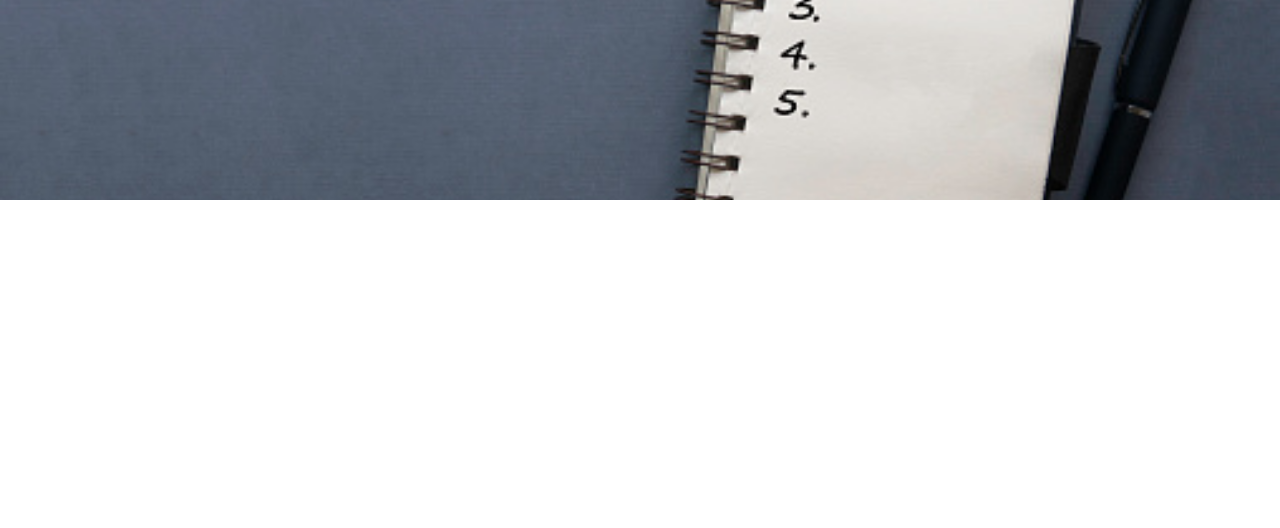
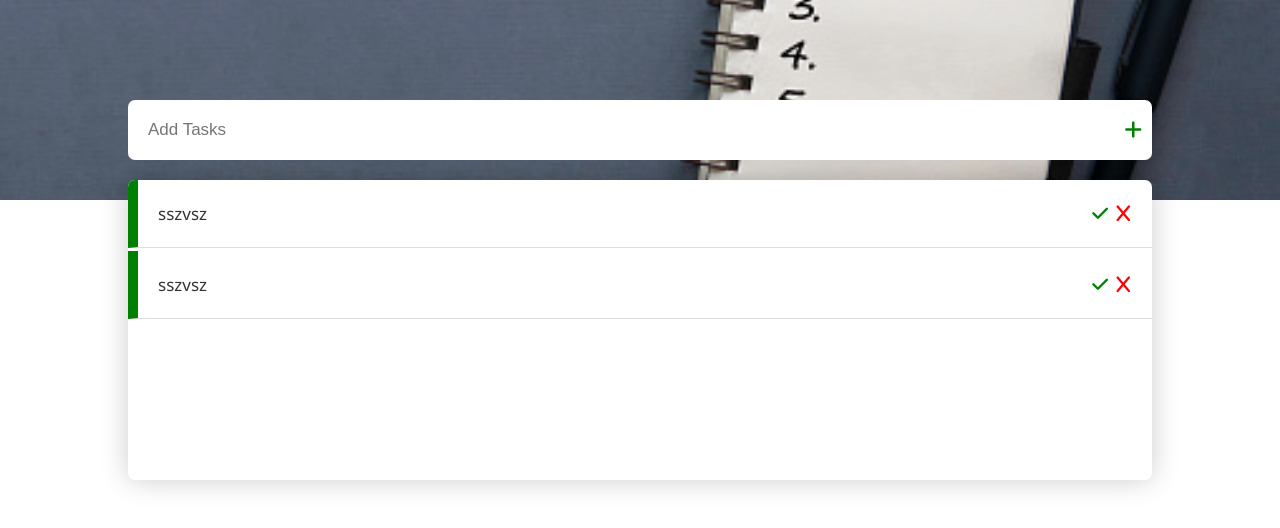
Before and after one commit to GSG-G13/basel-mohand-ToDo, a plain HTML site: page index.html in a window 1280 px wide. Drawn offline with Linux system fonts and the light colour scheme.

Commit message:
Finish the structure Related #1 "

```diff
--- a/index.html
+++ b/index.html
@@ -5,13 +5,34 @@
   <meta http-equiv="X-UA-Compatible" content="IE=edge">
   <meta name="viewport" content="width=device-width, initial-scale=1.0">
   <link rel="stylesheet" href="style.css">
+  <link rel="stylesheet"
+href="https://cdnjs.cloudflare.com/ajax/libs/font-awesome/6.3.0/css/all.min.css">
   <title>To Do List Project</title>
 </head>
 <body>
   <div class="container">
     <div class="bg"></div>
     <div class="box">
-
+      <div class="type">
+        <input type="text" placeholder="Add Tasks">
+        <i class="fa-solid fa-plus"></i>
+      </div>
+      <ul class="tasks">
+          <li class="task done">
+            <div class="task-name">sszvsz</div>
+            <div class="btn-container">
+              <i class="fa-solid fa-check check"></i>
+              <i class="fa-solid fa-x delete"></i>
+            </div>
+          </li>
+          <li class="task done">
+            <div class="task-name">sszvsz</div>
+            <div class="btn-container">
+              <i class="fa-solid fa-check check"></i>
+              <i class="fa-solid fa-x delete"></i>
+            </div>
+          </li>
+      </ul>
     </div>
   </div>
 </body>
--- a/style.css
+++ b/style.css
@@ -7,9 +7,87 @@ body {
   font-family: 'Segoe UI', Tahoma, Geneva, Verdana, sans-serif;
   line-height: 1.6;
 }
+button {
+  border: none;
+  background-color: #556171
+}
+ul {
+  list-style: none;
+}
 /* Bg */
+.container {
+  position: relative;
+}
 .bg {
   width: 100%;
   height: 200px;
   background: url('img2.jpg') no-repeat center center / cover;
 }
+.box {
+  width: 80%;
+  position: absolute;
+  top: 100px;
+  left: 50%;
+  transform: translateX(-50%);
+}
+.type {
+  width: 100%;
+  position: relative;
+  margin-bottom: 20px;
+}
+.type input {
+  background-color: #fff;
+  color: #333;
+  width: 100%;
+  padding:20px;
+  border-radius: 7px;
+  border: none;
+  font-size: 17px;
+}
+.type input:focus {
+  outline: none;
+}
+.type i {
+  position: absolute;
+  right: 10px;
+  top: 50%;
+  transform: translateY(-50%);
+  color: green;
+  font-size: 20px;
+  cursor: pointer;
+}
+.tasks {
+  box-shadow: 0 0 29px 0px rgb(0 0 0 / 20%);
+  border-radius: 7px;
+  overflow-y: scroll;
+  height: 300px;
+}
+.task {
+  width: 100%;
+  margin-bottom: 3px;
+  background-color: #fff;
+  color: #333;
+  width: 100%;
+  padding:20px;
+  font-size: 17px;
+  border-bottom: 1px solid #ddd;
+  display: flex;
+  justify-content: space-between;
+  align-items: center
+}
+.task.done {
+  border-left: 10px solid green;
+  transition: 0.3s;
+}
+.task i {
+  margin: 0 2px;
+  font-size: 18px;
+  font-weight: bold;
+  cursor: pointer;
+}
+.task i.delete {
+  color: red;
+}
+.task i.check {
+  color: green;
+}
```
Also changed, not shown: plus-solid.svg (added).
